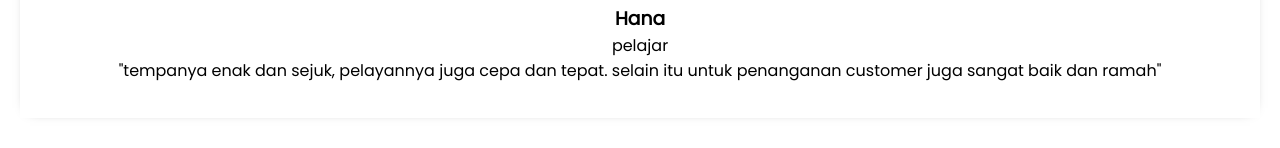
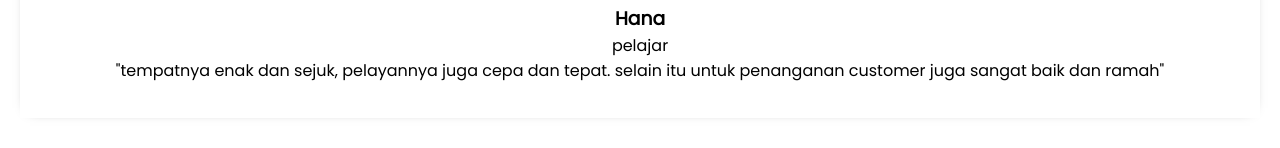
Before and after one commit to Fitriana10/kopi-kuy, a plain HTML site: page index.html in a window 1280 px wide. Shown: the part 5443-5591 px from the top of the page. Drawn offline with Linux system fonts and the light colour scheme.

Commit message:
ganti index

```diff
--- a/index.html
+++ b/index.html
@@ -172,7 +172,7 @@
           <h3>Hana</h3>
           <p>pelajar</p>
         </div>
-        <p class="testimoni">"tempanya enak dan sejuk, pelayannya juga cepa dan tepat. selain itu untuk penanganan customer juga sangat baik dan ramah"</p>
+        <p class="testimoni">"tempatnya enak dan sejuk, pelayannya juga cepa dan tepat. selain itu untuk penanganan customer juga sangat baik dan ramah"</p>
         </p>
       </div>
 
```
